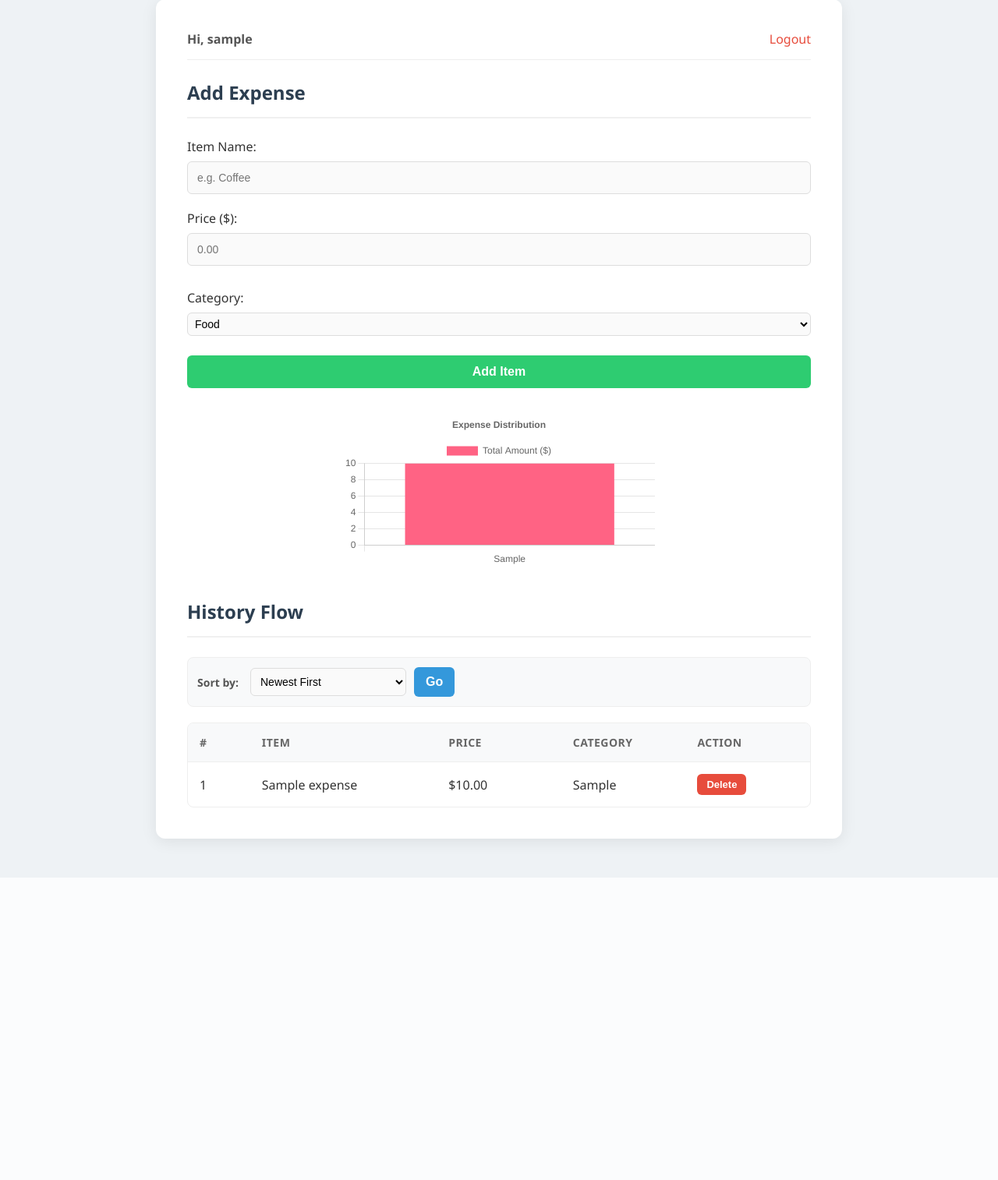
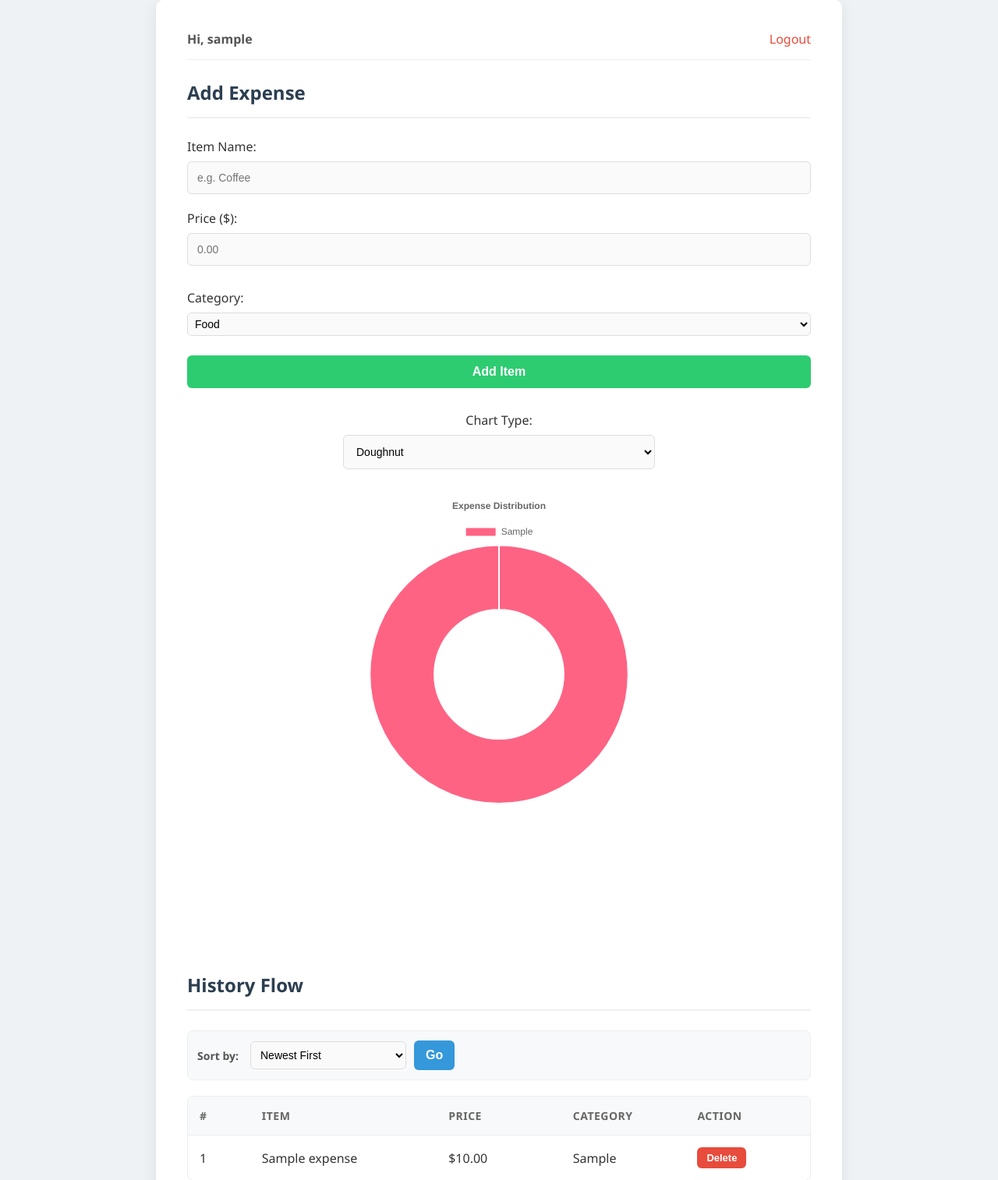
Before and after one commit to j494zhu/PyFinanceTracker, a Flask app: page / in a window 1280 px wide. Shown: the part 51-1565 px from the top of the page at 78% size. Before the commit the page ends 1177 px from the top, so only its background shows below. Run offline with Flask 3, Linux system fonts and the light colour scheme; a user stored in the database is signed in; tables that the repository leaves empty hold one stand-in row (values such as "Sample post"); a map, chart or similar area stays blank.

Commit message:
Update chart menu: allow user to select the type of chart.

```diff
--- a/templates/index.html
+++ b/templates/index.html
@@ -39,6 +39,21 @@
 
             <button type="submit">Add Item</button>
         </form>
+
+        <div style="max-width: 400px; margin: 20px auto; text-align: center;">
+            <label>Chart Type: </label>
+            <select id="chartTypeSelector" onchange="updateChartType(this.value)">
+                <option value="doughnut">Doughnut</option>
+                <option value="pie">Pie</option>
+                <option value="bar">Bar</option>
+                <option value="polarArea">Polar Area</option>
+                <option value="radar">Radar</option>
+            </select>
+
+            <div style="margin-top: 10px;">
+                <canvas id="myChart"></canvas>
+            </div>
+        </div>
 
         <div style="max-width: 400px; margin: 20px auto;">
             <canvas id="myChart"></canvas>
@@ -87,29 +102,29 @@
         </table>
     </div>
     <script>
-        // Get canvas
         const ctx = document.getElementById('myChart');
-
-        // receive data from Flask
         const myLabels = {{ c_labels | tojson }};
         const myValues = {{ c_values | tojson }};
 
-        // draw
+        let currentChart = null;
+        function renderChart(type) {
+            // remove old chart instance if exists
+            if (currentChart) {
+                currentChart.destroy();
+            }
+
             if (myLabels.length > 0) {
-            new Chart(ctx, {
-                type: 'bar',  //pie饼图, doughnut甜甜圈图, bar柱图
+                currentChart = new Chart(ctx, {
+                    type: type,
                     data: {
                         labels: myLabels,
                         datasets: [{
                             label: 'Total Amount ($)',
                             data: myValues,
                             backgroundColor: [
-                            '#FF6384',
-                            '#36A2EB',
-                            '#FFCE56',
-                            '#4BC0C0',
-                            '#9966FF',
-                            '#FF9F40'
+                                '#FF6384', '#36A2EB', '#FFCE56',
+                                '#4BC0C0', '#9966FF', '#FF9F40',
+                                '#C9CBCF', '#2C3E50'
                             ],
                             hoverOffset: 4
                         }]
@@ -125,6 +140,13 @@
                     }
                 });
             }
+        }
+        // set default to doughnut chart
+        renderChart('doughnut');
+        // change chart type
+        function updateChartType(newType) {
+            renderChart(newType);
+        }
     </script>
 </body>
 </html>
```
Lines whose indentation alone changed are shown as unchanged.
